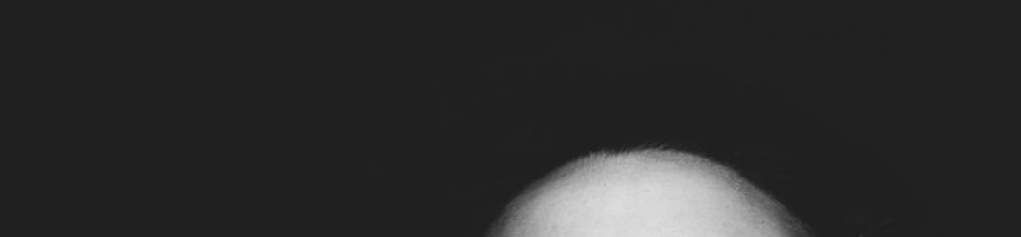
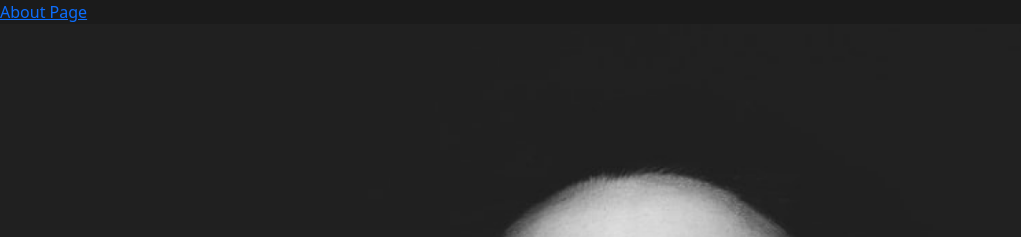
Before and after one commit to oroorbach/Figma_Project, a plain HTML site: page index.html in a window 1280 px wide. Shown: the top 237 px of the page, without its empty margins (0-1021 px from the left). Drawn offline with nearby package versions, Linux system fonts and the light colour scheme; a web font is replaced by a local one.

Commit message:
Link addition, no styling

```diff
--- a/index.html
+++ b/index.html
@@ -27,6 +27,9 @@
 
     <title>OR | Photography</title>
   </head>
+  <header>
+    <a href="/about.html">About Page</a>
+  </header>
   <body>
     <div class="hero">
       <h3>Olivia Roorbach</h3>
```
Also changed, not shown: about.html (+3 -0 lines).
